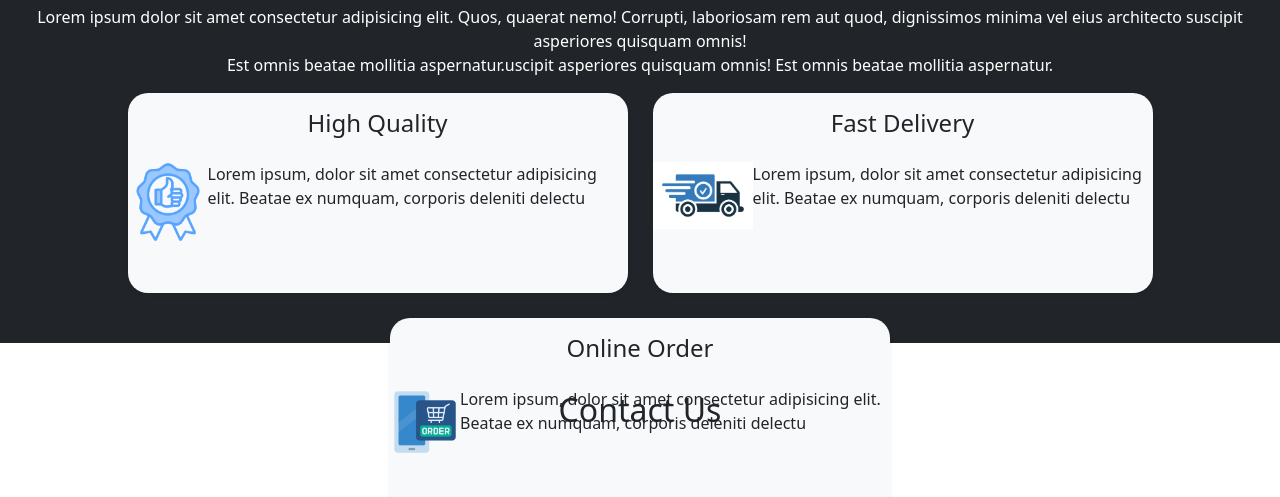
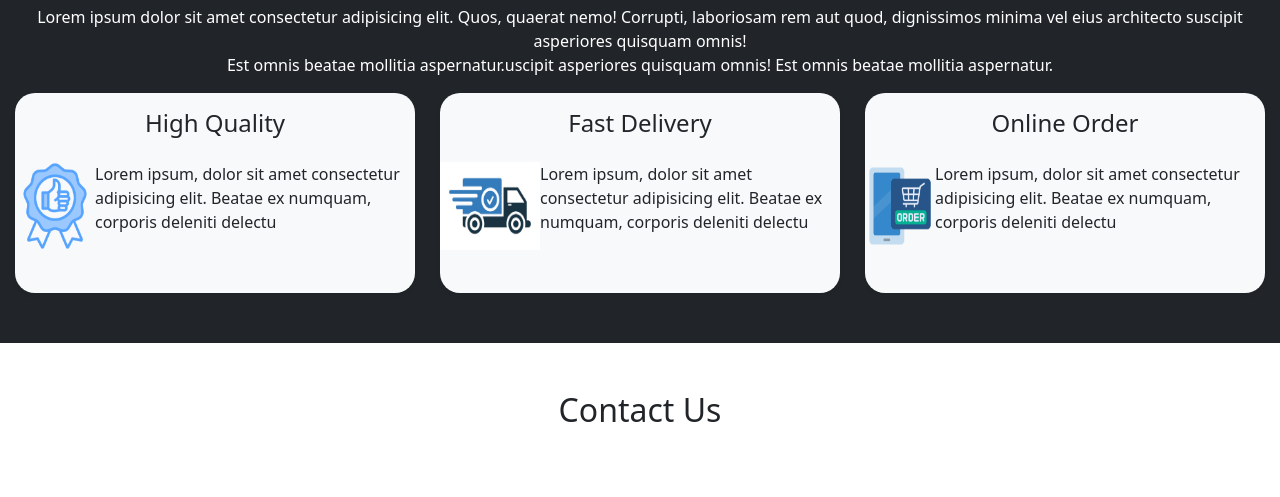
Before and after one commit to Panhakoeun/bootstrap-website, a plain HTML site: page index.html in a window 1280 px wide. Shown: the part 1977-2474 px from the top of the page. Drawn offline with nearby package versions, Linux system fonts and the light colour scheme; grey boxes are pictures that could not be loaded.

Commit message:
edite box

```diff
--- a/index.html
+++ b/index.html
@@ -308,21 +308,21 @@
       Corrupti, laboriosam rem aut quod, dignissimos minima vel eius architecto suscipit asperiores quisquam omnis! <br>
       Est omnis beatae mollitia aspernatur.uscipit asperiores quisquam omnis! Est omnis beatae mollitia aspernatur.</p>
     <div class="d-flex flex-row" style="display: flex;justify-content: center; flex-wrap: wrap; gap: 25px;">
-      <div class="box shadow-sm bg-light " style="width: 500px; height: 200px; border-radius: 20px;">
+      <div class="box shadow-sm bg-light " style="width: 400px; height: 200px; border-radius: 20px;">
         <h4 class="text-center p-3">High Quality</h4>
         <div class="d-flex ">
           <img src="./Img/Ql.png" width="80px">
           <p>Lorem ipsum, dolor sit amet consectetur adipisicing elit. Beatae ex numquam, corporis deleniti delectu</p>
         </div>
       </div>
-      <div class="box shadow-sm bg-light " style="width: 500px; height: 200px; border-radius: 20px;">
+      <div class="box shadow-sm bg-light " style="width: 400px; height: 200px; border-radius: 20px;">
         <h4 class="text-center p-3">Fast Delivery</h4>
         <div class="d-flex ">
           <img src="./Img/Q2.png" width="100px">
           <p>Lorem ipsum, dolor sit amet consectetur adipisicing elit. Beatae ex numquam, corporis deleniti delectu</p>
         </div>
       </div>
-      <div class="box shadow-sm bg-light " style="width: 500px; height: 200px; border-radius: 20px;">
+      <div class="box shadow-sm bg-light " style="width: 400px; height: 200px; border-radius: 20px;">
         <h4 class="text-center p-3">Online Order</h4>
         <div class="d-flex ">
           <img src="./Img/Q3.png" width="70px">
```
